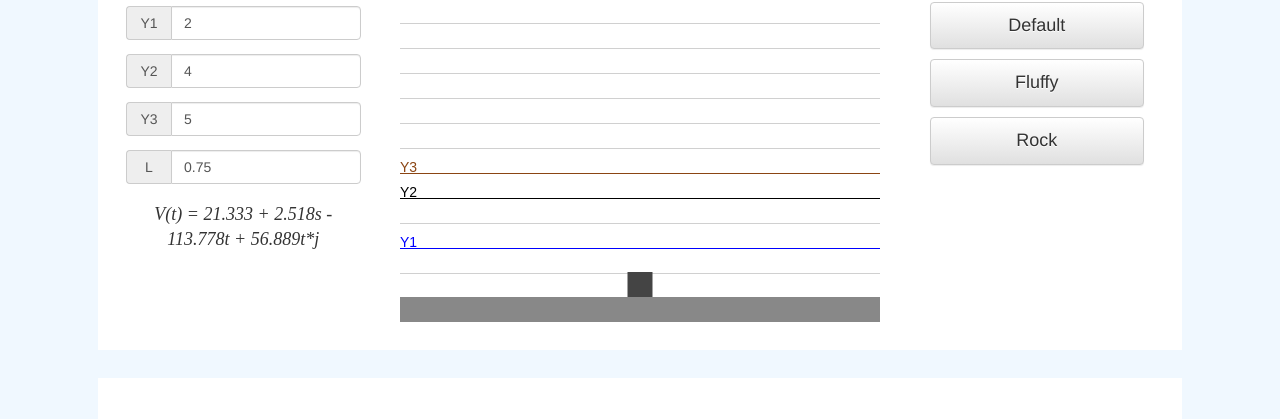
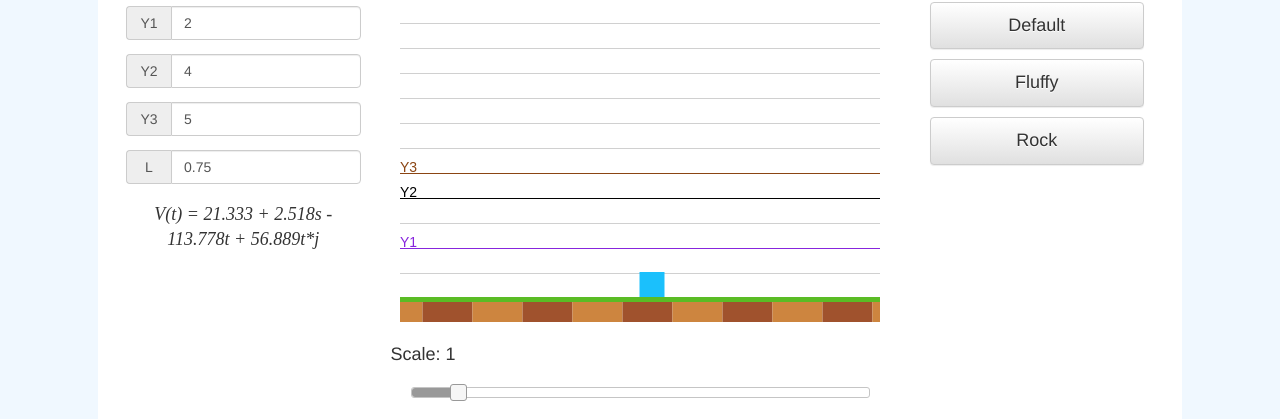
Before and after one commit to WinterAlexander/GamePhysicsBuilder, a plain HTML site: page index.html in a window 1280 px wide. Shown: the part 187-606 px from the top of the page. Drawn offline with nearby package versions, Linux system fonts and the light colour scheme.

Commit message:
Added slider to scale simulation Better colors Fixed bugs Better ground

```diff
--- a/index.html
+++ b/index.html
@@ -3,7 +3,10 @@
 	<head>
 		<title>Game Physics Builder</title>
 
+		<link rel="stylesheet" href="//code.jquery.com/ui/1.12.1/themes/base/jquery-ui.css">
+
 		<script src="https://code.jquery.com/jquery-3.2.1.min.js" integrity="sha256-hwg4gsxgFZhOsEEamdOYGBf13FyQuiTwlAQgxVSNgt4=" crossorigin="anonymous"></script>
+		<script src="https://code.jquery.com/ui/1.12.1/jquery-ui.min.js" integrity="sha256-VazP97ZCwtekAsvgPBSUwPFKdrwD3unUfSGVYrahUqU=" crossorigin="anonymous"></script>
 
 		<link rel="stylesheet" href="https://maxcdn.bootstrapcdn.com/bootstrap/3.3.7/css/bootstrap.min.css" integrity="sha384-BVYiiSIFeK1dGmJRAkycuHAHRg32OmUcww7on3RYdg4Va+PmSTsz/K68vbdEjh4u" crossorigin="anonymous">
 		<link rel="stylesheet" href="https://maxcdn.bootstrapcdn.com/bootstrap/3.3.7/css/bootstrap-theme.min.css" integrity="sha384-rHyoN1iRsVXV4nD0JutlnGaslCJuC7uwjduW9SVrLvRYooPp2bWYgmgJQIXwl/Sp" crossorigin="anonymous">
@@ -44,6 +47,8 @@
 						<canvas id="testEngine" width="480" height="320">
 
 						</canvas>
+						<span class="setting-label">Scale: <span id="scaleVal">1</span></span>
+						<div class="setting" id="scaleSlider"></div>
 					</div>
 					<div class="col-md-3">
 						<h2>Presets</h2>
--- a/script/main.js
+++ b/script/main.js
@@ -9,11 +9,12 @@ var maxSpeed = 20;
 var acc = 100;
 var dec = 25;
 
-var scale = 25;
+var baseScale = 25;
+var scale = baseScale;
 
 var lastUpdate = Date.now();
 
-var rightPressed, leftPressed, upPressed;
+var rightPressed = false, leftPressed = false, upPressed = false;
 
 var presets = [
 				{name: "Default", Y1: 2, Y2: 4, Y3: 5, L: 0.75},
@@ -35,7 +36,22 @@ $(function() {
 
 	loadPresets();
     applyPreset(presets[0]);
+
+    $('#scaleSlider').slider({
+        orientation: "horizontal",
+        range: "min",
+        max: 200,
+        min: 5,
+        value: scale,
+        slide: updateScale,
+        change: updateScale
     });
+});
+
+function updateScale() {
+    scale = $("#scaleSlider").val();
+    $("#scaleVal").text(scale / baseScale);
+}
 
 function loadPresets() {
 	for(var i in presets) {
@@ -113,15 +129,25 @@ function update(delta) {
 }
 
 function render() {
+	ctx.clearRect(0, 0, canvas.width, canvas.height);
+
+    var offsetX = mod(player.x * scale, 2 * scale);
+
+    var c = mod(player.x * scale, 4 * scale) > 2 * scale;
+    for(var x = -offsetX; x < canvas.width + offsetX; x += 2 * scale)
+    {
         ctx.beginPath();
-	ctx.rect(0, 0, canvas.width, canvas.height);
-	ctx.fillStyle = "#FFFFFF";
+        ctx.rect(x, canvas.height - scale, 2 * scale, scale);
+
+        ctx.fillStyle = c % 2 == 0 ? "#CD853F" : "#A0522D";
         ctx.fill();
         ctx.closePath();
+        c++;
+    }
 
     ctx.beginPath();
-	ctx.rect(0, canvas.height - scale, canvas.width, scale);
-	ctx.fillStyle = "#888888";
+    ctx.rect(0, canvas.height - scale, canvas.width, 5);
+    ctx.fillStyle = "#5abc25";
     ctx.fill();
     ctx.closePath();
 
@@ -136,50 +162,51 @@ function render() {
 
 	if(validFormula)
 	{
-		ctx.fillStyle = "#0000FF";
+        var y1 = Number($("#y1").val());
+        var y2 = Number($("#y2").val());
+        var y3 = Number($("#y3").val());
+
+		ctx.fillStyle = "#8725dd";
 		ctx.font = "14px Arial";
-		ctx.fillText("Y1", 0, canvas.height - (Number($("#y1").val()) + 1) * scale);
+		ctx.fillText("Y1", 0, canvas.height - (y1 + 1) * scale);
 
 		ctx.beginPath();
-		ctx.rect(0, canvas.height - (Number($("#y1").val()) + 1) * scale + 1, canvas.width, 1);
+		ctx.rect(0, canvas.height - (y1 + 1) * scale + 1, canvas.width, 1);
 		ctx.fill();
 		ctx.closePath();
 
-		ctx.fillStyle = "#000000";
+		ctx.fillStyle = "#010101";
 		ctx.font = "14px Arial";
-		ctx.fillText("Y2", 0, canvas.height - (Number($("#y2").val()) + 1) * scale);
+		ctx.fillText("Y2", 0, canvas.height - (y2 + 1) * scale);
 
 		ctx.beginPath();
-		ctx.rect(0, canvas.height - (Number($("#y2").val()) + 1) * scale + 1, canvas.width, 1);
+		ctx.rect(0, canvas.height - (y2 + 1) * scale + 1, canvas.width, 1);
 		ctx.fill();
 		ctx.closePath();
 
 		ctx.fillStyle = "#8B4513";
 		ctx.font = "14px Arial";
-        ctx.fillText("Y3", 0, canvas.height - (Number($("#y3").val()) + 1) * scale);
+        ctx.fillText("Y3", 0, canvas.height - (y3 + 1) * scale);
 
 		ctx.beginPath();
-		ctx.rect(0, canvas.height - (Number($("#y3").val()) + 1) * scale + 1, canvas.width, 1);
+		ctx.rect(0, canvas.height - (y3 + 1) * scale + 1, canvas.width, 1);
 		ctx.fill();
 		ctx.closePath();
 	}
 
-    renderObj(player);
-}
-
-function renderObj(obj) {
+    //player
     ctx.beginPath();
-    ctx.rect(obj.x * scale, canvas.height - obj.y * scale - obj.h * scale, obj.w * scale, obj.h * scale);
-    ctx.fillStyle = (Math.abs(obj.velX) >= maxSpeed) ? "#FF0000" :  "#444444";
+    ctx.rect(canvas.width / 2 - player.w / 2, canvas.height - player.y * scale - player.h * scale, player.w * scale, player.h * scale);
+    ctx.fillStyle = (Math.abs(player.velX) >= maxSpeed) ? "#e812d9" :  "#1bc0fc";
     ctx.fill();
     ctx.closePath();
 }
 
 function updateFormula() {
-    var y1 = $("#y1").val();
-    var y2 = $("#y2").val();
-    var y3 = $("#y3").val();
-    var l = $("#l").val();
+    var y1 = Number($("#y1").val());
+    var y2 = Number($("#y2").val());
+    var y3 = Number($("#y3").val());
+    var l = Number($("#l").val());
 
     if(isNaN(y1) || isNaN(y2) || isNaN(y3) || isNaN(l) || y1 < 0 || y2 < y1 || y3 < y2 || l <= 0) {
         validFormula = false;
@@ -223,3 +250,7 @@ function keyUpHandler(e) {
 function signum(x) {
     return (x > 0) - (x < 0);
 }
+
+function mod(n, m) {
+    return ((n % m) + m) % m;
+}
--- a/style/style.css
+++ b/style/style.css
@@ -38,7 +38,7 @@ h1 {
 }
 
 #testEngine {
-    background: #eee;
+    background: #fff;
     display: block;
     margin: 0 auto;
 }
@@ -49,3 +49,21 @@ h1 {
 	font-size: large;
 	display: block;
 }
+
+.setting {
+    margin: 20px;
+}
+
+.setting .ui-slider-range {
+    background: #999999;
+}
+
+.setting .ui-slider-handle {
+    border-color: #999999;
+}
+
+.setting-label {
+    margin-top: 20px;
+    font-size: large;
+    display: block;
+}
```
Lines whose indentation alone changed are shown as unchanged.
